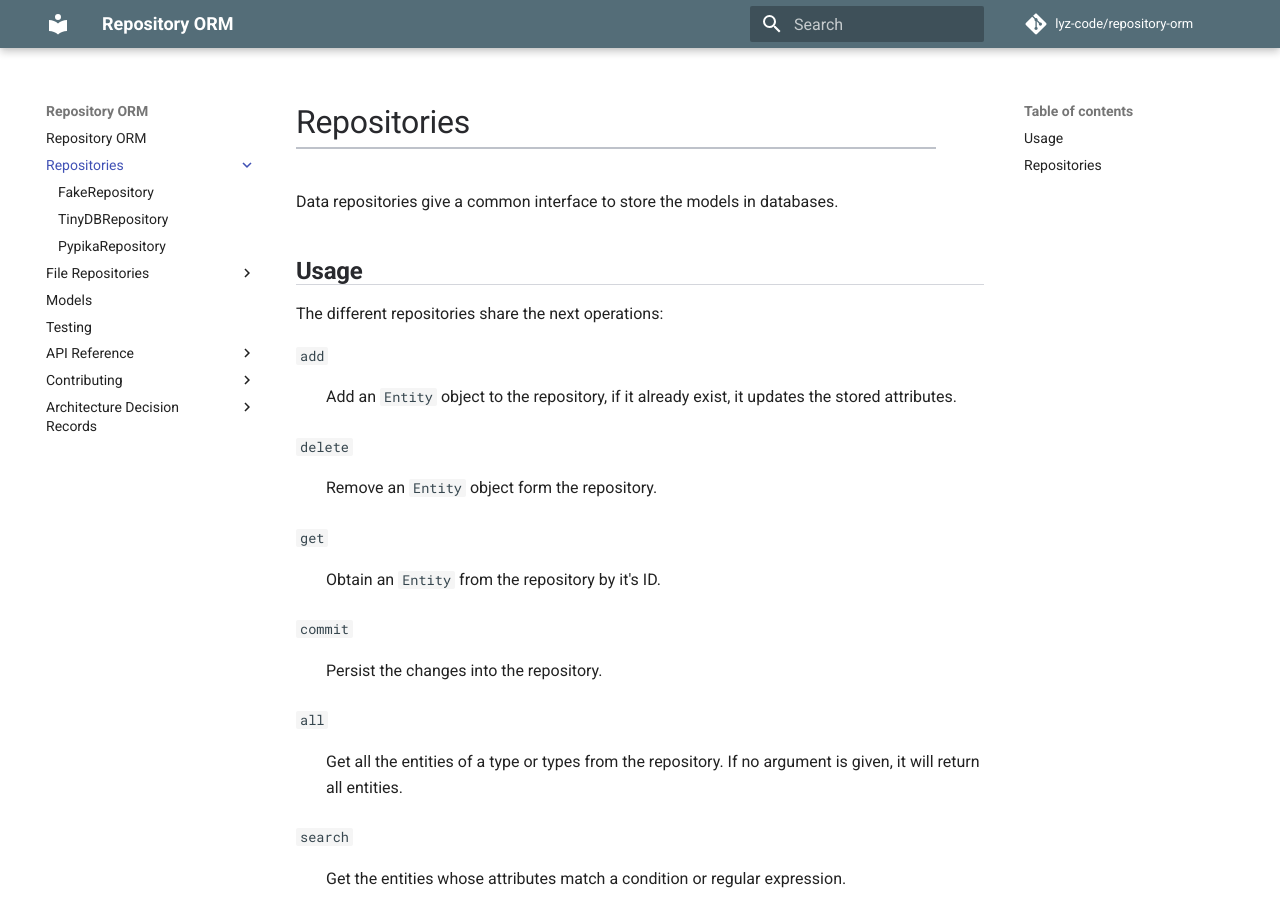
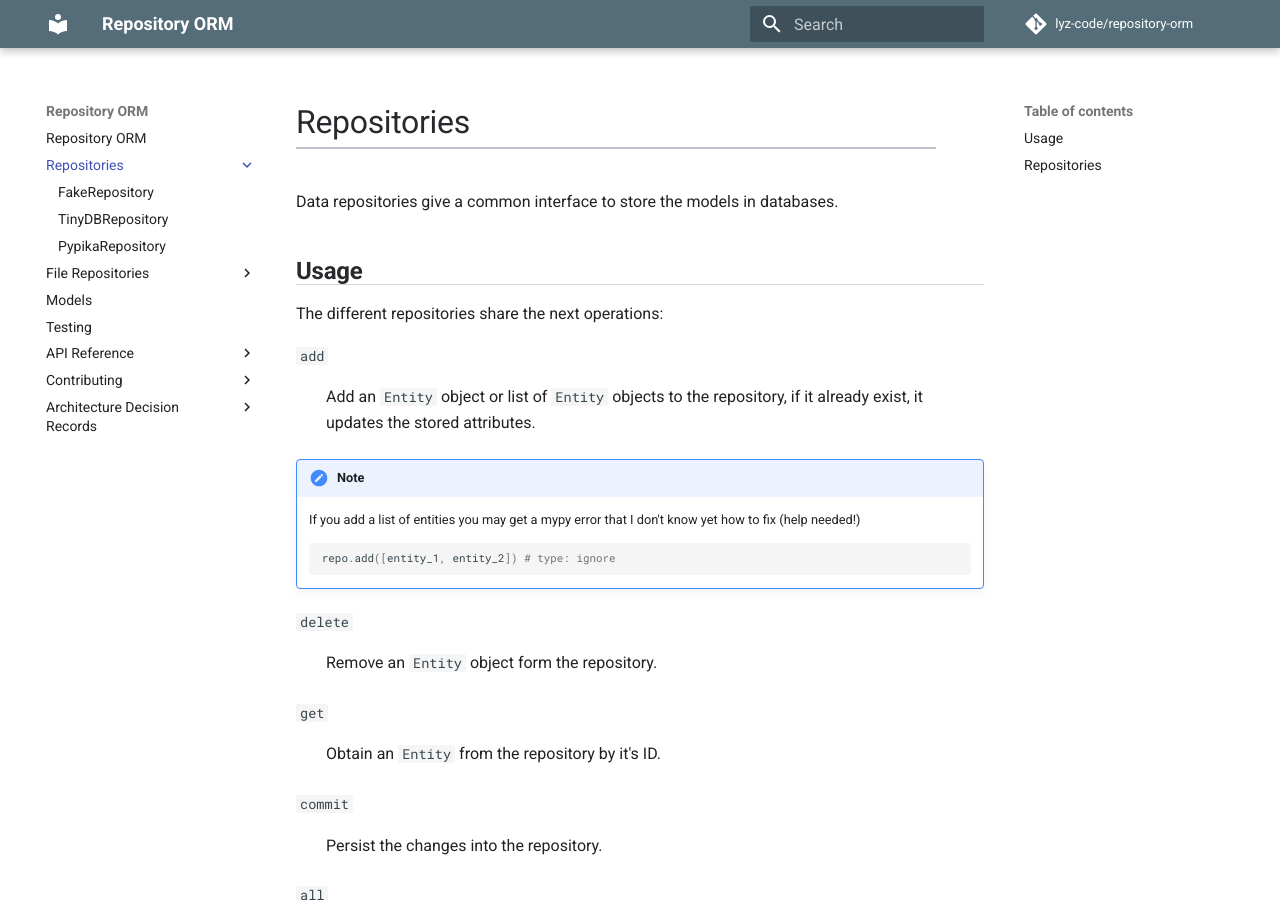
Before and after one commit to lyz-code/repository-orm, an MkDocs documentation site: the page built from docs/repositories.md, in a window 1280 px wide and 900 px high. Built offline with MkDocs 1.6.1 and Material for MkDocs 9.7.7, drawn with Linux system fonts in a browser that asks for light colours; comment, search, counter and statistics services are not loaded.

````diff
--- a/docs/repositories.md
+++ b/docs/repositories.md
@@ -11,8 +11,16 @@ Data repositories give a common interface to store the models in databases.
 The different repositories share the next operations:
 
 `add`
-: Add an `Entity` object to the repository, if it already exist, it updates the
-    stored attributes.
+: Add an `Entity` object or list of `Entity` objects to the repository, if it
+already exist, it updates the stored attributes.
+
+!!! note
+    If you add a list of entities you may get a mypy error that I don't know yet
+    how to fix (help needed!)
+
+    ```python
+    repo.add([entity_1, entity_2]) # type: ignore
+    ```
 
 `delete`
 : Remove an `Entity` object form the repository.
````
Also changed, not shown: 2 other files.
